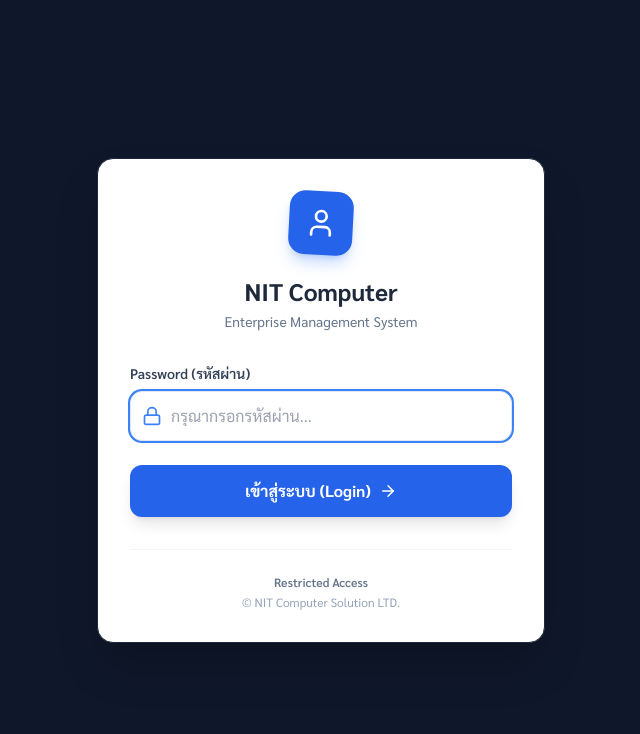
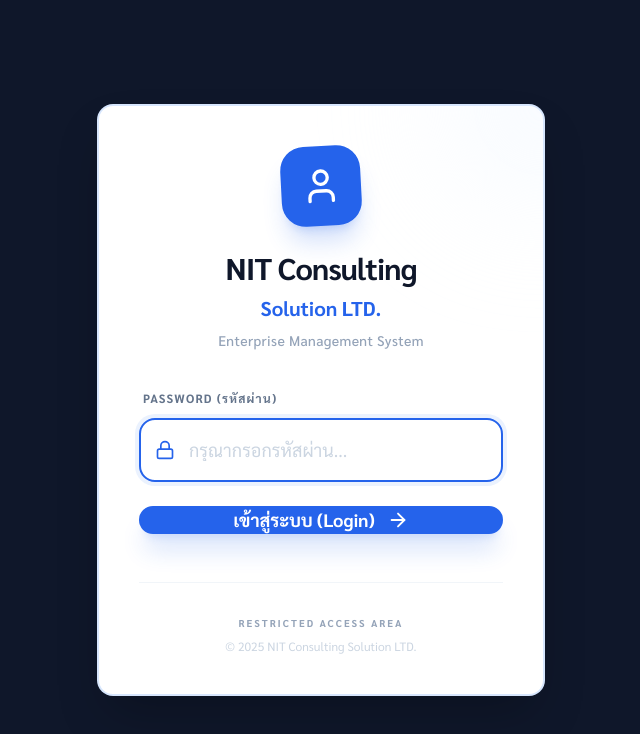
Before and after one commit to nureesan1/NIT-Computer, a React (Vite) app: page / in a window 1280 px wide. Shown: the top 734 px of the page, without its empty margins (319-959 px from the left). Built offline with nearby package versions, Linux system fonts and the light colour scheme; no server answers.

Commit message:
feat: Update company name to NIT Consulting Solution LTD.
This commit updates the company name across the application to "NIT Consulting Solution LTD." This includes changes to the HTML title, metadata, company profile, dashboard title, and login screen branding.

```diff
--- a/components/Dashboard.tsx
+++ b/components/Dashboard.tsx
@@ -1,3 +1,4 @@
+
 import React, { useState } from 'react';
 import { useApp } from '../context/AppContext';
 import { generateBusinessInsight } from '../services/geminiService';
@@ -35,7 +36,7 @@
       <div className="flex justify-between items-end">
         <div>
           <h2 className="text-2xl font-bold text-slate-800">ภาพรวมระบบ (Dashboard)</h2>
-          <p className="text-slate-500">สรุปข้อมูลสำคัญของ NIT Computer Solution</p>
+          <p className="text-slate-500">สรุปข้อมูลสำคัญของ NIT Consulting Solution LTD.</p>
         </div>
         <button
           onClick={handleGenerateInsight}
--- a/components/Layout.tsx
+++ b/components/Layout.tsx
@@ -37,7 +37,7 @@
   const filteredMenu = menuItems.filter(item => item.allowed.includes(user.role));
 
   return (
-    <div className="min-h-screen flex bg-slate-100 print:bg-white">
+    <div className="min-h-screen flex bg-slate-100 print:bg-white text-slate-800">
       {/* Mobile Sidebar Overlay */}
       {isSidebarOpen && (
         <div
@@ -52,26 +52,31 @@
         ${isSidebarOpen ? 'translate-x-0' : '-translate-x-full'}
         lg:relative lg:translate-x-0 flex flex-col print:hidden
       `}>
-        <div className="p-6 border-b border-slate-700 flex justify-between items-center">
-          <div>
-            <h1 className="text-xl font-bold text-blue-400">NIT Computer</h1>
-            <p className="text-xs text-slate-400">Enterprise Solution</p>
+        {/* Sidebar Header with Boxed Branding */}
+        <div className="p-4 border-b border-slate-800 relative">
+          <div className="p-4 border border-blue-500/30 rounded-xl bg-slate-800/50 shadow-inner">
+            <h1 className="text-xl font-bold text-blue-400 leading-tight">NIT Consulting</h1>
+            <p className="text-sm font-semibold text-blue-100 mt-1">Solution LTD.</p>
+            <p className="text-[10px] uppercase tracking-widest text-slate-500 mt-3 font-medium">Enterprise Management</p>
           </div>
-          <button onClick={() => setIsSidebarOpen(false)} className="lg:hidden text-slate-400">
-            <X size={24} />
+          <button
+            onClick={() => setIsSidebarOpen(false)}
+            className="lg:hidden absolute top-6 right-6 text-slate-400 hover:text-white transition-colors"
+          >
+            <X size={20} />
           </button>
         </div>
 
-        <nav className="flex-1 p-4 space-y-2 overflow-y-auto">
+        <nav className="flex-1 p-4 space-y-1.5 overflow-y-auto mt-2">
           {filteredMenu.map((item) => (
             <Link
               key={item.path}
               to={item.path}
               onClick={() => setIsSidebarOpen(false)}
-              className={`flex items-center gap-3 px-4 py-3 rounded-lg transition-colors ${
+              className={`flex items-center gap-3 px-4 py-3 rounded-xl transition-all ${
                 location.pathname === item.path
-                  ? 'bg-blue-600 text-white'
-                  : 'text-slate-300 hover:bg-slate-800 hover:text-white'
+                  ? 'bg-blue-600 text-white shadow-md shadow-blue-900/20'
+                  : 'text-slate-400 hover:bg-slate-800 hover:text-white'
               }`}
             >
               {item.icon}
@@ -81,71 +86,86 @@
         </nav>
 
         {/* Database Status */}
-        <div className="px-6 py-2">
-            <div className={`flex items-center gap-2 text-xs font-medium px-3 py-2 rounded-lg border ${isDbConnected ? 'bg-green-900/30 border-green-800 text-green-400' : 'bg-slate-800 border-slate-700 text-slate-400'}`}>
+        <div className="px-4 py-3">
+            <div className={`flex items-center gap-3 text-xs font-semibold px-4 py-2.5 rounded-xl border transition-all ${
+              isDbConnected
+                ? 'bg-emerald-900/20 border-emerald-800/50 text-emerald-400'
+                : 'bg-slate-800 border-slate-700 text-slate-500'
+            }`}>
                 {isLoading ? (
-                    <span className="animate-pulse">Loading...</span>
+                    <span className="animate-pulse">Loading Database...</span>
                 ) : isDbConnected ? (
                     <>
-                        <Database size={14} />
+                        <Database size={16} className="text-emerald-500" />
                         <span>Connected to Sheets</span>
                     </>
                 ) : (
                     <>
-                        <CloudOff size={14} />
+                        <CloudOff size={16} />
                         <span>Mock Data Mode</span>
                     </>
                 )}
             </div>
         </div>
 
-        {/* Role Switcher */}
-        <div className="p-4 border-t border-slate-700 bg-slate-800">
-          <div className="flex items-center justify-between mb-3">
-             <div className="flex items-center gap-3">
-                <div className="w-10 h-10 rounded-full bg-blue-500 flex items-center justify-center">
+        {/* User Info & Role Switcher */}
+        <div className="p-4 border-t border-slate-800 bg-slate-900/50">
+          <div className="flex items-center gap-3 mb-4 px-1">
+             <div className="w-10 h-10 rounded-xl bg-blue-600 flex items-center justify-center text-white shadow-lg">
                 <UserCircle size={24} />
              </div>
-                <div>
-                  <p className="font-medium text-sm">{user.name}</p>
-                  <p className="text-xs text-blue-300">{user.role}</p>
+             <div className="flex-1 min-w-0">
+                <p className="font-bold text-sm truncate">{user.name}</p>
+                <p className="text-[10px] text-blue-400 font-bold uppercase tracking-wider">{user.role}</p>
              </div>
           </div>
-          </div>
+          <div className="relative group">
             <select
               value={user.role}
               onChange={(e) => switchRole(e.target.value as UserRole)}
-            className="w-full bg-slate-700 text-white text-sm rounded p-2 outline-none focus:ring-1 focus:ring-blue-500"
+              className="w-full bg-slate-800 text-slate-300 text-xs rounded-lg p-2.5 outline-none border border-slate-700 focus:border-blue-500 focus:ring-1 focus:ring-blue-500 transition-all appearance-none cursor-pointer"
             >
               {Object.values(UserRole).map(r => (
                 <option key={r} value={r}>{r}</option>
               ))}
             </select>
+            <div className="absolute right-3 top-1/2 -translate-y-1/2 pointer-events-none text-slate-500">
+              <Menu size={12} />
+            </div>
+          </div>
         </div>
       </aside>
 
-      {/* Main Content */}
+      {/* Main Content Area */}
       <main className="flex-1 flex flex-col h-screen overflow-hidden print:h-auto print:overflow-visible">
-        <header className="bg-white h-16 border-b border-slate-200 flex items-center justify-between px-4 lg:px-8 print:hidden">
+        <header className="bg-white h-16 border-b border-slate-200 flex items-center justify-between px-6 lg:px-10 print:hidden shadow-sm z-10">
           <div className="flex items-center gap-4">
-            <button onClick={() => setIsSidebarOpen(true)} className="lg:hidden text-slate-600 p-2"><Menu size={24} /></button>
-            <div className="text-slate-400 text-sm hidden sm:block font-medium">
+            <button onClick={() => setIsSidebarOpen(true)} className="lg:hidden text-slate-600 p-2 hover:bg-slate-100 rounded-lg transition-colors">
+              <Menu size={24} />
+            </button>
+            <div className="flex flex-col">
+              <span className="text-slate-400 text-[10px] font-bold uppercase tracking-widest leading-none mb-1">ยินดีต้อนรับ</span>
+              <div className="text-slate-600 text-sm font-bold">
                 {new Date().toLocaleDateString('th-TH', { weekday: 'long', year: 'numeric', month: 'long', day: 'numeric' })}
               </div>
             </div>
-          <div className="flex items-center">
+          </div>
+
+          <div className="flex items-center gap-3">
             <button
               onClick={logout}
-              className="flex items-center gap-2 text-slate-500 hover:text-red-600 transition-all text-sm font-semibold px-3 py-1.5 rounded-lg hover:bg-red-50 border border-transparent hover:border-red-100"
+              className="flex items-center gap-2 text-slate-500 hover:text-red-600 transition-all text-xs font-bold px-4 py-2 rounded-xl hover:bg-red-50 border border-slate-200 hover:border-red-200"
             >
-              <span className="hidden xs:inline">ออกจากระบบ</span>
-              <LogOut size={18} />
+              <span className="hidden sm:inline">ออกจากระบบ</span>
+              <LogOut size={16} />
             </button>
           </div>
         </header>
 
-        <div className="flex-1 overflow-auto p-4 lg:p-8 print:p-0 print:overflow-visible">
+        <div className="flex-1 overflow-auto p-4 lg:p-10 print:p-0 print:overflow-visible bg-slate-50/50">
+          <div className="max-w-7xl mx-auto h-full">
             {children}
+          </div>
         </div>
       </main>
     </div>
--- a/components/Login.tsx
+++ b/components/Login.tsx
@@ -1,3 +1,4 @@
+
 import React, { useState } from 'react';
 import { useApp } from '../context/AppContext';
 import { Lock, User, ArrowRight } from 'lucide-react';
@@ -18,46 +19,59 @@
 
   return (
     <div className="min-h-screen flex items-center justify-center bg-slate-900 px-4">
-      <div className="bg-white p-8 rounded-2xl shadow-2xl w-full max-w-md border border-slate-800">
-        <div className="text-center mb-8">
-          <div className="bg-blue-600 w-16 h-16 rounded-2xl flex items-center justify-center mx-auto mb-5 shadow-lg shadow-blue-500/30 transform rotate-3">
-             <User size={32} className="text-white" />
+      {/* Box with blue border style matching sidebar header intent */}
+      <div className="bg-white p-10 rounded-2xl shadow-2xl w-full max-w-md border-2 border-blue-500/20 relative overflow-hidden">
+        {/* Subtle decorative background */}
+        <div className="absolute -top-24 -right-24 w-48 h-48 bg-blue-50 rounded-full blur-3xl opacity-50"></div>
+
+        <div className="text-center mb-10 relative z-10">
+          <div className="bg-blue-600 w-20 h-20 rounded-3xl flex items-center justify-center mx-auto mb-6 shadow-xl shadow-blue-600/20 transform -rotate-3 hover:rotate-0 transition-transform duration-300">
+             <User size={40} className="text-white" />
           </div>
-          <h1 className="text-2xl font-bold text-slate-800 mb-1">NIT Computer</h1>
-          <p className="text-slate-500 text-sm">Enterprise Management System</p>
+          <h1 className="text-3xl font-black text-slate-900 mb-2 tracking-tight">NIT Consulting</h1>
+          <h2 className="text-xl font-bold text-blue-600 mb-2">Solution LTD.</h2>
+          <p className="text-slate-400 text-sm font-medium tracking-wide">Enterprise Management System</p>
         </div>
 
-        <form onSubmit={handleSubmit} className="space-y-6">
+        <form onSubmit={handleSubmit} className="space-y-6 relative z-10">
           <div>
-            <label className="block text-sm font-semibold text-slate-700 mb-2">Password (รหัสผ่าน)</label>
+            <label className="block text-xs font-bold text-slate-500 uppercase tracking-widest mb-3 ml-1">Password (รหัสผ่าน)</label>
             <div className="relative group">
-              <Lock className="absolute left-3 top-1/2 -translate-y-1/2 text-slate-400 group-focus-within:text-blue-500 transition-colors" size={20} />
+              <Lock className="absolute left-4 top-1/2 -translate-y-1/2 text-slate-400 group-focus-within:text-blue-600 transition-colors" size={20} />
               <input
                 type="password"
                 value={password}
                 onChange={(e) => setPassword(e.target.value)}
-                className="w-full pl-10 pr-4 py-3 bg-slate-50 border border-slate-200 rounded-xl focus:ring-2 focus:ring-blue-500 focus:bg-white outline-none transition-all"
+                className="w-full pl-12 pr-4 py-4 bg-slate-50 border-2 border-slate-100 rounded-2xl focus:ring-4 focus:ring-blue-500/10 focus:border-blue-600 focus:bg-white outline-none transition-all placeholder:text-slate-300 text-lg"
                 placeholder="กรุณากรอกรหัสผ่าน..."
                 autoFocus
               />
             </div>
-            {error && <p className="text-red-500 text-xs mt-2 font-medium bg-red-50 p-2 rounded flex items-center gap-1">{error}</p>}
+            {error && (
+              <p className="text-red-500 text-xs mt-3 font-bold bg-red-50 p-3 rounded-xl flex items-center gap-2 animate-shake">
+                <ArrowRight size={14} className="rotate-180" /> {error}
+              </p>
+            )}
           </div>
 
           <button
             type="submit"
-            className="w-full bg-blue-600 text-white py-3.5 rounded-xl font-bold hover:bg-blue-700 transition-all shadow-lg hover:shadow-blue-500/30 flex items-center justify-center gap-2 group"
+            className="w-full bg-blue-600 text-white py-4.5 rounded-2xl font-black text-lg hover:bg-blue-700 transition-all shadow-xl shadow-blue-600/20 hover:shadow-blue-600/30 flex items-center justify-center gap-3 group active:scale-[0.98]"
           >
             เข้าสู่ระบบ (Login)
-            <ArrowRight size={18} className="group-hover:translate-x-1 transition-transform" />
+            <ArrowRight size={22} className="group-hover:translate-x-1.5 transition-transform" />
           </button>
         </form>
 
-        <div className="mt-8 pt-6 border-t border-slate-100 text-center text-xs text-slate-400">
-          <p className="font-semibold text-slate-500">Restricted Access</p>
-          <p className="mt-1">© NIT Computer Solution LTD.</p>
+        <div className="mt-12 pt-8 border-t border-slate-100 text-center relative z-10">
+          <p className="font-black text-[10px] text-slate-400 uppercase tracking-[0.2em] mb-2">Restricted Access Area</p>
+          <p className="text-xs text-slate-300">© 2025 NIT Consulting Solution LTD.</p>
         </div>
       </div>
+
+      {/* Floating background elements */}
+      <div className="fixed bottom-10 left-10 text-slate-800/20 font-black text-9xl -z-10 select-none">NIT</div>
+      <div className="fixed top-10 right-10 text-slate-800/20 font-black text-9xl -z-10 select-none">ERP</div>
     </div>
   );
 };
--- a/context/AppContext.tsx
+++ b/context/AppContext.tsx
@@ -4,7 +4,7 @@
 import { api, fetchInitialData, isSheetsConfigured, saveApiUrl } from '../services/sheetsService';
 
 const DEFAULT_COMPANY: CompanyProfile = {
-  name: 'NIT Computer Solution LTD.',
+  name: 'NIT Consulting Solution LTD.',
   address: '123 Tech Park, Bangkok 10250',
   phone: '02-123-4567',
   email: 'support@nit.co.th',
--- a/index.html
+++ b/index.html
@@ -1,9 +1,10 @@
+
 <!DOCTYPE html>
 <html lang="th">
   <head>
     <meta charset="UTF-8" />
     <meta name="viewport" content="width=device-width, initial-scale=1.0" />
-    <title>NIT Computer Solution LTD.</title>
+    <title>NIT Consulting Solution LTD.</title>
     <script src="https://cdn.tailwindcss.com"></script>
     <link href="https://fonts.googleapis.com/css2?family=Sarabun:wght@300;400;500;600;700&display=swap" rel="stylesheet">
     <style>
--- a/metadata.json
+++ b/metadata.json
@@ -1,5 +1,5 @@
 {
-  "name": "NIT Computer ERP",
-  "description": "Enterprise Resource Planning system for NIT Computer Solution LTD. featuring Finance, Inventory, Pricing Calculator, and Task Scheduling with Google Sheets integration.",
+  "name": "NIT Consulting Solution LTD.",
+  "description": "Enterprise Resource Planning system for NIT Consulting Solution LTD. featuring Finance, Inventory, Pricing Calculator, and Task Scheduling with Google Sheets integration.",
   "requestFramePermissions": []
 }
```
Lines whose indentation alone changed are shown as unchanged.
